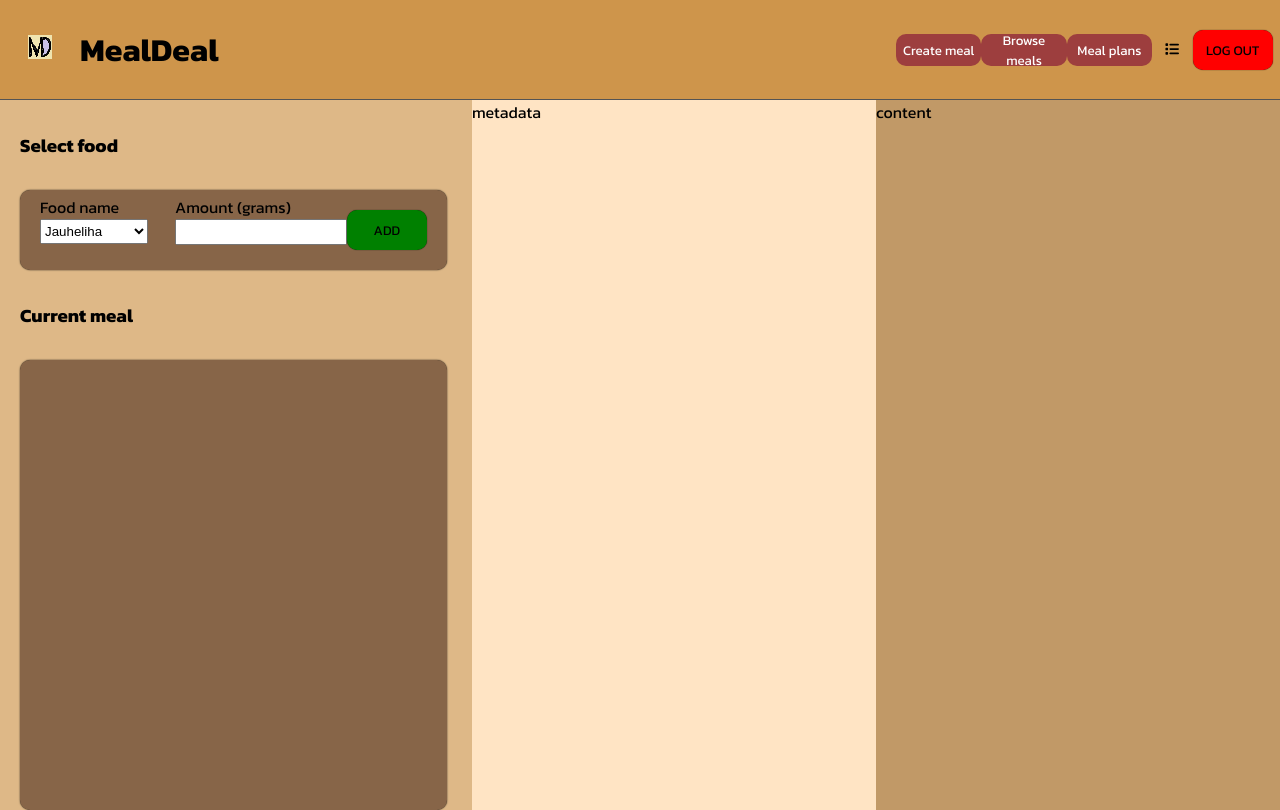
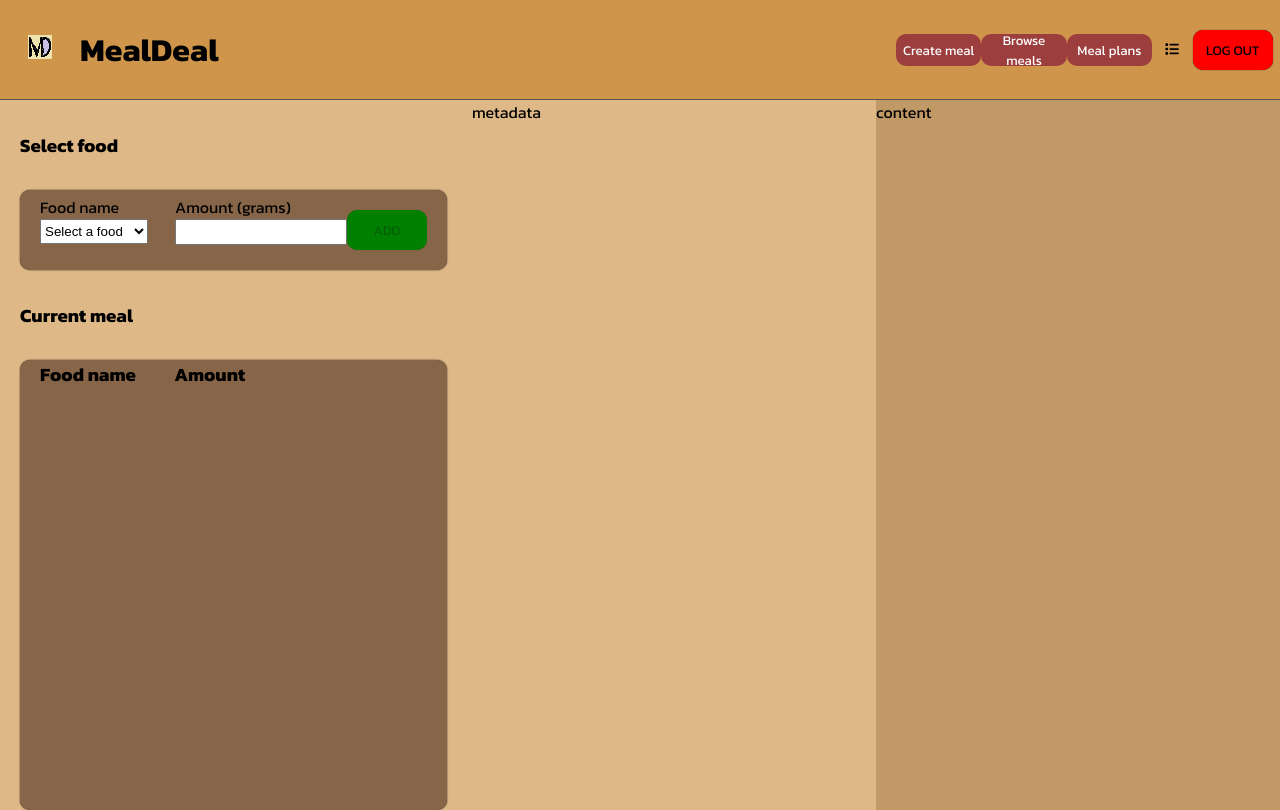
Before and after one commit to sundeka/mealdeal-client, a React (Create React App) app: page /create in a window 1280 px wide. Built offline with nearby package versions, Linux system fonts and the light colour scheme.

Commit message:
Added ability to interactively add foods to current meal

```diff
--- a/src/assets/styles/create.css
+++ b/src/assets/styles/create.css
@@ -11,7 +11,6 @@
 .createMetadata {
     width: 100%;
     height: 100%;
-    background-color: bisque;
 }
 
 .createContent {
@@ -46,3 +45,31 @@
     align-self: center;
     width: 200px;
 }
+
+.current-meal-title-container {
+    display: flex;
+    width: 53%;
+    justify-content: space-between;
+}
+
+.current-meal-row {
+    width: 100%;
+    display: flex;
+    flex-direction: row;
+}
+
+.current-meal-row-data {
+    width: 80%;
+    display: flex;
+    justify-content: space-between;
+}
+
+.current-meal-row-action {
+    width: 20%;
+    display: flex;
+    justify-content: center;
+}
+
+.current-meal-row-data-content {
+    width: 50%
+}
--- a/src/components/Buttons/ButtonMajor.tsx
+++ b/src/components/Buttons/ButtonMajor.tsx
@@ -2,13 +2,21 @@ import '../../assets/styles/buttonmajor.css'
 
 interface ButtonMajorProps {
   text: string
+  disabled?: boolean
   action?: () => void
   color?: string
 }
 
 const ButtonMajor = (props: ButtonMajorProps) => {
   return (
-    <button style={{'backgroundColor': props.color}} onClick={props.action} className="button-major">{props.text}</button>
+    <button
+      style={{'backgroundColor': props.color}}
+      onClick={props.action}
+      className="button-major"
+      disabled={props.disabled}
+    >
+    {props.text}
+    </button>
   )
 }
 
--- a/src/pages/Create/Create.tsx
+++ b/src/pages/Create/Create.tsx
@@ -1,13 +1,21 @@
 import '../../assets/styles/create.css'
+import { useState } from 'react'
 import Header from "../../components/Header/Header"
 import Insert from './Insert'
+import { Food } from '../../schema'
+import CurrentMeal from './CurrentMeal'
 
 const Create = () => {
+  const [currentMeal, setCurrentMeal] = useState<Food[]>([])
+  //const [currentMeal, setCurrentMeal] = useState<Map<string, Food>>();
   return (
     <>
       <Header />
       <div className="createRoot">
-        <Insert />
+        <div className="insert-root">
+          <Insert currentMeal={currentMeal} setCurrentMeal={setCurrentMeal}/>
+          <CurrentMeal currentMeal={currentMeal} setCurrentMeal={setCurrentMeal}/>
+        </div>
         <div className="createMetadata">
           <p>metadata</p>
         </div>
--- /dev/null
+++ b/src/pages/Create/CurrentMeal.tsx
@@ -0,0 +1,49 @@
+import '../../assets/styles/create.css'
+import { useState } from 'react'
+import { Food } from '../../schema'
+import Card from '../../components/Card/Card'
+
+interface CurrentMealProps {
+    currentMeal: Food[]
+    setCurrentMeal: React.Dispatch<Food[]>
+  }
+
+const onDelete = (id: string) => {
+  console.log(id)
+}
+
+const CurrentMeal = (props: CurrentMealProps) => {
+  return (
+    <>
+      <div className="mealdeal-common-label">
+        <h3>Current meal</h3>
+      </div>
+      <Card className="current-meal">
+        <div className="current-meal-title-container">
+          <h3>Food name</h3>
+          <h3>Amount</h3>
+        </div>
+        {props.currentMeal.map((food: Food) => {
+          return (
+            <div className="current-meal-row">
+              <div className="current-meal-row-data">
+                <div className="current-meal-row-data-content">
+                  <p>{food.name}</p>
+                </div>
+                <div className="current-meal-row-data-content">
+                  <p>{food.amount} g</p>
+                </div>
+
+              </div>
+              <div className="current-meal-row-action">
+                <button id={food.id} onClick={() => onDelete(food.id)}>delete</button>
+              </div>
+            </div>
+          )
+        })}
+      </Card>
+    </>
+  )
+}
+
+export default CurrentMeal
--- a/src/pages/Create/Insert.tsx
+++ b/src/pages/Create/Insert.tsx
@@ -1,35 +1,84 @@
+import { useState } from 'react';
 import '../../assets/styles/create.css'
 import ButtonMajor from '../../components/Buttons/ButtonMajor'
 import Card from '../../components/Card/Card'
+import { Food } from '../../schema';
 
-const Insert = () => {
+interface InsertProps {
+  currentMeal: Food[]
+  setCurrentMeal: React.Dispatch<Food[]>
+}
+
+const Insert = (props: InsertProps) => {
+  const [id, setId] = useState<string>("")
+  const [food, setFood] = useState<string>("")
+  const [grams, setGrams] = useState<number>(0)
+
+  const addIsDisabled = () => {
+    return  !id || !food || grams === 0
+  }
+
+  const onClickAdd = () => {
+    if (food) {
+      //TODO: generate hash and use hashtable for each entry instead of list (helps deletion)
+      const payload: Food = { id: id, name: food, amount: grams }
+      props.setCurrentMeal([...props.currentMeal, payload])
+    }
+  }
+
+  const onChangeFood = (event: any) => {
+    const selectedOption = event.target.selectedOptions[0];
+    const selectedFood = selectedOption.value;
+    const selectedId = selectedOption.getAttribute('data-id')
+    setFood(selectedFood)
+    setId(selectedId)
+  }
+
+  const onChangeGrams = (event: React.ChangeEvent<HTMLInputElement>) => {
+    setGrams(Number(event.target.value))
+  }
+
   return (
-    <div className="insert-root">
+    <>
       <div className="mealdeal-common-label">
         <h3>Select food</h3>
       </div>
       <Card className="insert-food">
         <div className="insert-wrapper-panel">
           <p className="create-card-label">Food name</p>
-          <select className="insert-dropdown">
-            <option value="jauhe">Jauheliha</option>
+          <select
+            className="insert-dropdown"
+            onChange={onChangeFood}
+          >
+            <option value="">Select a food</option>
+            <option
+              data-id="59effe0f-865b-4718-b373-c6b697d3a9cd"
+              value="Jauheliha"
+            >
+              Jauheliha
+            </option>
+            <option
+              data-id="d72e9f29-b64d-4be5-9712-688d599d731d"
+              value="Riisi (Täysjyvä)"
+            >
+              Riisi (Täysjyvä)
+            </option>
           </select>
         </div>
         <div className="insert-wrapper-panel">
           <p className="create-card-label">Amount (grams)</p>
-          <input className="create-input" type="number"></input>
+          <input onChange={onChangeGrams} className="create-input" type="number"></input>
         </div>
         <div className="insert-button-add">
-          <ButtonMajor text="Add" color="green" />
+          <ButtonMajor
+            text="Add"
+            color="green"
+            disabled={addIsDisabled()}
+            action={onClickAdd}
+          />
         </div>
       </Card>
-      <div className="mealdeal-common-label">
-        <h3>Current meal</h3>
-      </div>
-      <Card className="current-meal">
-        <p></p>
-      </Card>
-    </div>
+    </>
   )
 }
 
--- /dev/null
+++ b/src/schema.ts
@@ -0,0 +1,5 @@
+export type Food = {
+  id: string
+  name: string
+  amount: number
+}
```
